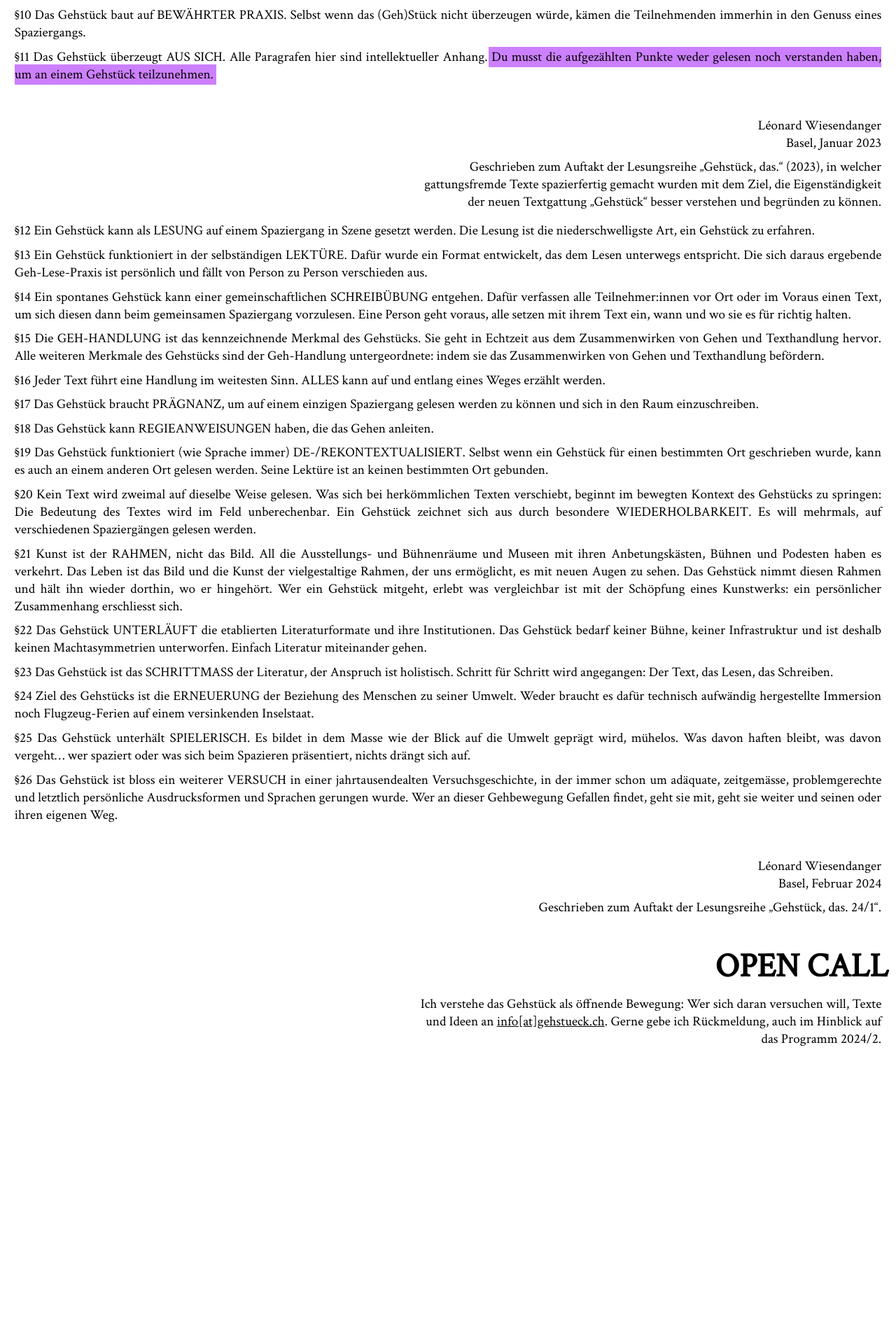
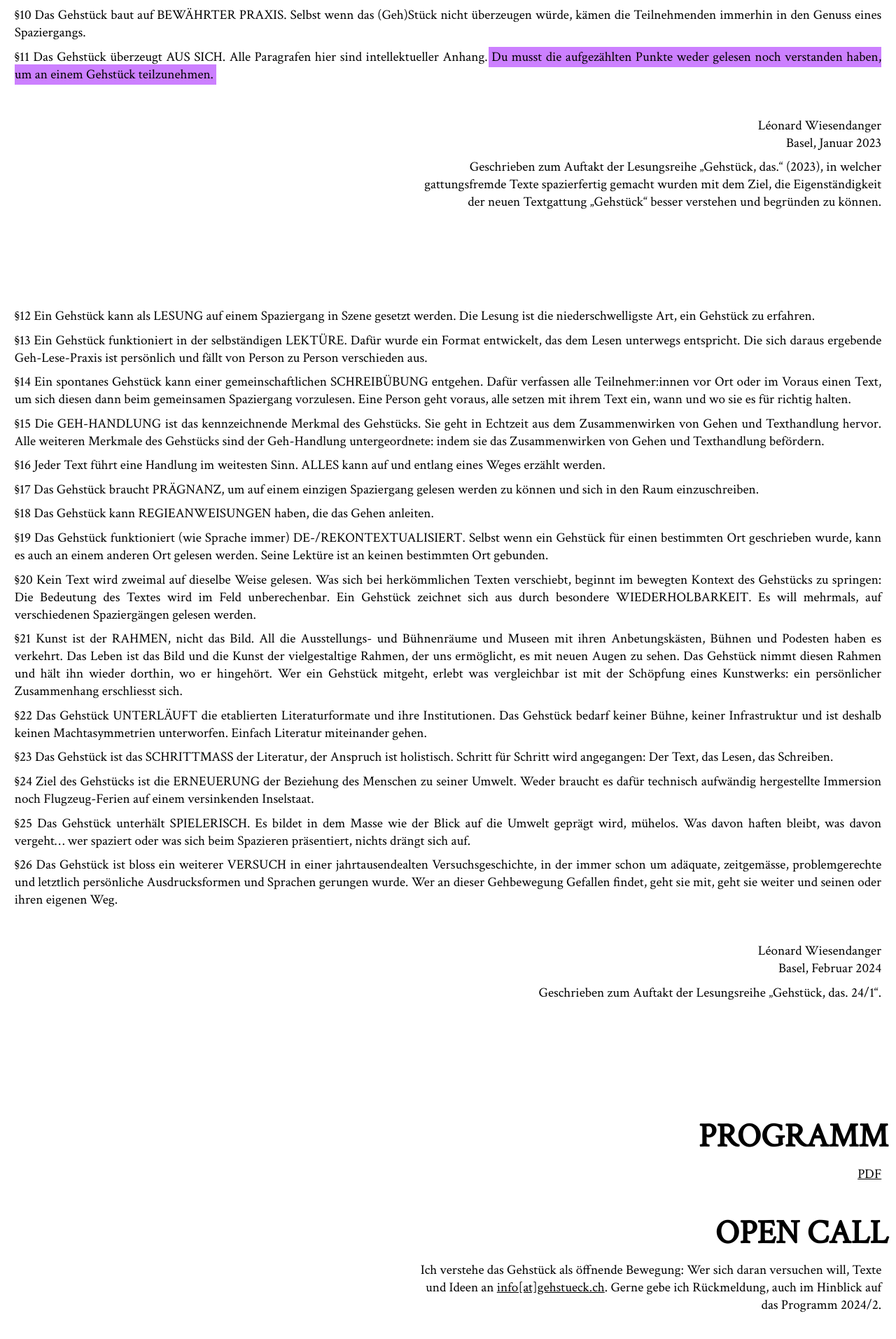
Before and after one commit to dan-wenger/gehstueck-website, a SvelteKit app: page / in a window 1280 px wide. Shown: the part 790-2703 px from the top of the page at 70% size. Before the commit the page ends 2360 px from the top, so only its background shows below. Built offline with nearby package versions, Linux system fonts and the light colour scheme.

Commit message:
Abstandshalter, Programm

```diff
--- a/src/routes/+page.svelte
+++ b/src/routes/+page.svelte
@@ -100,9 +100,8 @@
       begründen zu können.
     </p>
   </div>
-  <p></p>
-  <p></p>
-  <p></p>
+  <div class="abstandhalter"></div>
+
   <div class="blocksatz paragraphen">
     <p>
       §12 Ein Gehstück kann als LESUNG auf einem Spaziergang in Szene gesetzt
@@ -194,9 +193,19 @@
     <p>Léonard Wiesendanger<br />Basel, Februar 2024</p>
     <p>Geschrieben zum Auftakt der Lesungsreihe „Gehstück, das. 24/1“.</p>
   </div>
+  <div class="abstandhalter"></div>
 
   <div class="container-right">
-    <h2 id="open-call">OPEN CALL</h2>
+    <h2 class="untertitel">PROGRAMM</h2>
+    <p>
+      <a href="https://1drv.ms/b/s!Aml69EoNY2O4gbwmpdtnUE6WeC7yig?e=fulLbD"
+        >PDF</a
+      >
+    </p>
+  </div>
+
+  <div class="container-right">
+    <h2 class="untertitel">OPEN CALL</h2>
     <p>
       Ich verstehe das Gehstück als öffnende Bewegung: Wer sich daran versuchen
       will, Texte und Ideen an
@@ -225,7 +234,7 @@
     font-size: 3.2rem;
   }
 
-  #open-call {
+  .untertitel {
     margin-bottom: 0;
     font-size: 3rem;
   }
@@ -275,6 +284,10 @@
     text-align: right;
   }
 
+  .abstandhalter {
+    height: 7rem;
+  }
+
   @media screen and (min-width: 600px) {
     /* Bei jedem größeren Monitor kommen neue Regeln hinzu */
     .titel {
```
